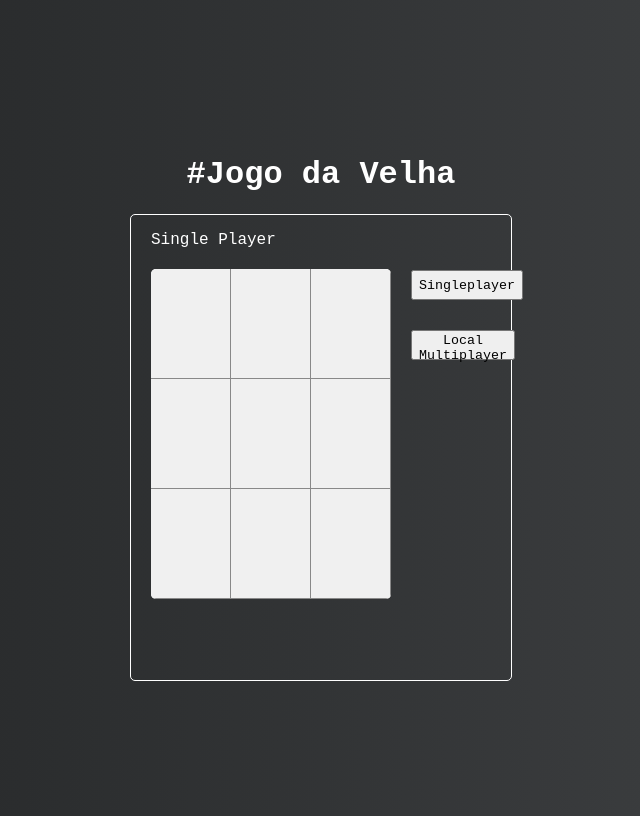
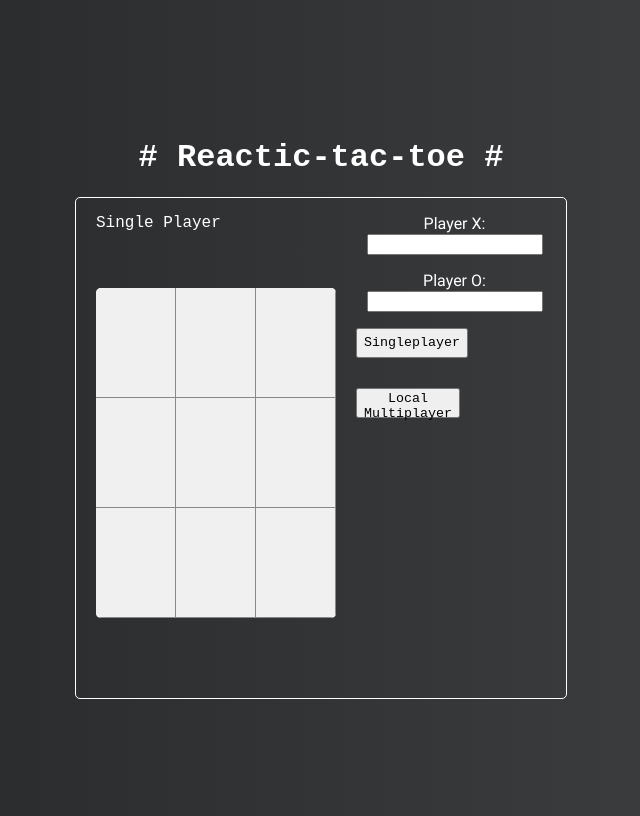
Before and after one commit to marcelobrgomes/reactic-tac-toe, a React (Create React App) app: page / in a window 1280 px wide. Shown: the whole page, without its empty margins (319-959 px from the left). Built offline with nearby package versions, Linux system fonts and the light colour scheme; a web font is replaced by a local one.

Commit message:
Player names

```diff
--- a/src/index.js
+++ b/src/index.js
@@ -6,7 +6,7 @@ import Game from './main/Game'
 
 ReactDOM.render(
   <React.StrictMode>
-    <h1>#Jogo da Velha</h1>
+    <h1># Reactic-tac-toe #</h1>
     <Game />
   </React.StrictMode>,
   document.getElementById('root')
--- a/src/main/Game.css
+++ b/src/main/Game.css
@@ -1,11 +1,12 @@
 .container {
-    width: 380px;
-    height: 465px;
+    width: 490px;
+    height: 500px;
     display: grid;
     grid-template-columns: 260px 120px;
     border: 1px solid #fff;
     border-radius: 5px;
 }
+
 .game {
     height: 330px;
     width: 240px;
@@ -22,19 +23,33 @@
 .gametype {
     text-align: left;
     padding-left: 20px;
+    height: 54px;
 }
 
 .options {
     height: 330px;
-    width: 80px;
-    margin: 55px 20px 0px 20px;
+    width: 197px;
+    margin: 0px 20px 0px 20px;
 }
 
-.options button {
+.optionButtons {
+    width: 80px;
+}
+
+.optionButtons button {
     height: 30px;
     margin-bottom: 30px;
 }
 
 .message {
-    width: 380px;
+    width: 490px;
 }
+
+@font-face {
+    font-family: 'RobotoRegular';
+    src: url('../fonts/Roboto-Regular.ttf')
+}
+
+.playerName {
+    font-family: 'RobotoRegular', monospace;
+}
--- a/src/main/Game.jsx
+++ b/src/main/Game.jsx
@@ -14,6 +14,8 @@ export default props => {
     let [gametype, setGameType] = useState(LOCAL_SINGLEPLAYER_GAME)
     let [gameTypeDescription, setGameTypeDescription] = useState('Single Player')
     let [gameOver, setGameOver] = useState(false)
+    let [playerX, setPlayerX] = useState(null)
+    let [playerO, setPlayerO] = useState(null)
 
     const play = (i) => {
         if(gameOver) {
@@ -88,14 +90,14 @@ export default props => {
             })
 
             if(checkArray.includes('X') && !checkArray.includes('O') && !checkArray.includes(null)) {
-                setMessage('Jogador X venceu')
+                setMessage(`${playerX ? playerX : 'Player X'} wins!`)
                 setLastPlayer(0);
                 gameOver = true
                 return;
             }
 
             if(checkArray.includes('O') && !checkArray.includes('X') && !checkArray.includes(null)) {
-                setMessage('Jogador 0 venceu')
+                setMessage(`${playerO ? playerO : 'Player O'} wins!`)
                 setLastPlayer(1);
                 gameOver = true
                 return;
@@ -146,8 +148,12 @@ export default props => {
                 </div>
             </div>
             <div className="options">
-                <button onClick={()=> restart(LOCAL_SINGLEPLAYER_GAME)}>Singleplayer</button>
-                <button onClick={()=> restart(LOCAL_MULTIPLAYER_GAME)}>Local Multiplayer</button>
+                <p className="playerName">Player X: <input type="text" id="playerOne" value={playerX} onChange={(e) => setPlayerX(e.target.value)}/></p>
+                <p className="playerName">Player O: <input type="text" id="playerTwo" value={playerO} onChange={(e) => setPlayerO(e.target.value)}/></p>
+                <div className="optionButtons">
+                    <button onClick={()=> restart(LOCAL_SINGLEPLAYER_GAME)}>Singleplayer</button>
+                    <button onClick={()=> restart(LOCAL_MULTIPLAYER_GAME)}>Local Multiplayer</button>
+                </div>
             </div>
             <div className="message">
                 <h2>{message}</h2>
```
Also changed, not shown: src/fonts/Roboto-Regular.ttf (added).
